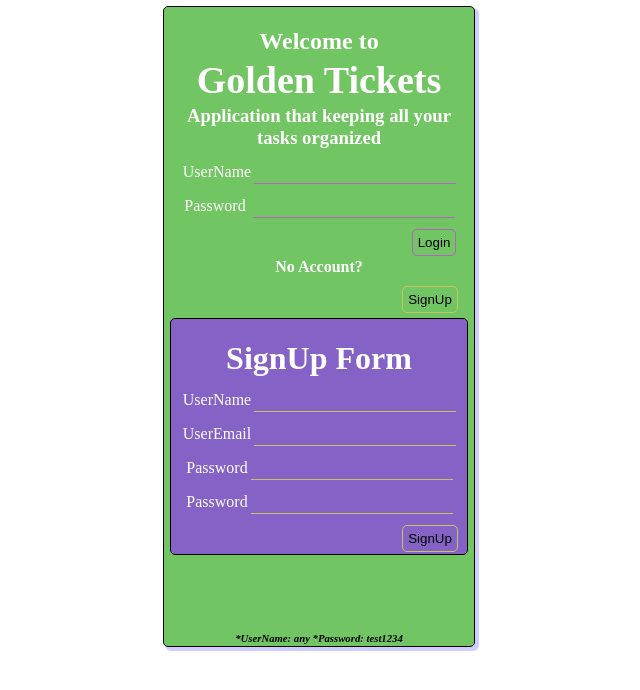
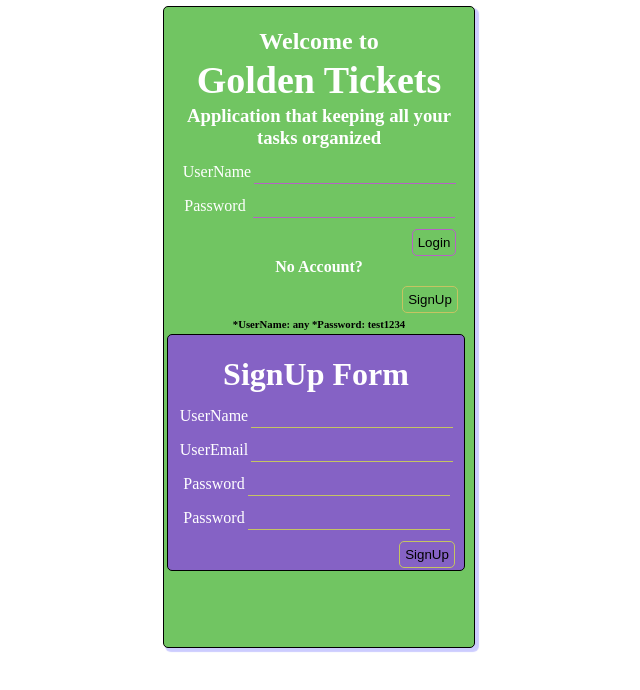
Before and after one commit to Roman123-game/Ticket_app, a React (Create React App) app: page / in a window 1280 px wide. Both pictures are taken after a click on the button "SignUp". Shown: the top 690 px of the page, without its empty margins (321-961 px from the left). Built offline with nearby package versions, Linux system fonts and the light colour scheme.

Commit message:
update settings.js

```diff
--- a/src/compon/Login/Login.css
+++ b/src/compon/Login/Login.css
@@ -8,6 +8,7 @@
 .login {
   color:white;
   width: 310px;
+  height: 640px;
   border: 1px solid black;
   border-radius: 5px;
   background-color:  #71C562;
@@ -43,7 +44,6 @@ input:focus {
 }
 
 .loginBottomMsg {
-  margin-top: 75px;
   color :black;
 }
 .item-enter {
--- a/src/compon/Login/Login.js
+++ b/src/compon/Login/Login.js
@@ -3,10 +3,7 @@ import { useContext, useState } from "react";
 import LoginContext from "./LoginContext";
 import SignContext from "../SignUp/SignContext";
 import SignUp from "../SignUp/SignUp";
-import {
-  CSSTransition,
-  TransitionGroup,
-} from 'react-transition-group';
+import { CSSTransition, TransitionGroup } from "react-transition-group";
 import { v4 as uuidv4 } from "uuid";
 
 const Login = (props) => {
@@ -66,18 +63,18 @@ const Login = (props) => {
           SignUp
         </button>
       </h4>
+      <h6 className="loginBottomMsg">
+        *UserName: any *Password: test1234
+      </h6>
+
       <TransitionGroup>
-    <CSSTransition key={uuidv4()}
-    timeout={500}
-    classNames="item">
-      <SignContext.Provider value={{ openSignUp, setOpenSignUp }}>
-        {openSignUp && <SignUp />}
-      </SignContext.Provider>
-      </CSSTransition>
+        <CSSTransition key={uuidv4()} timeout={500} classNames="item">
+          <SignContext.Provider value={{ openSignUp, setOpenSignUp }}>
+            {openSignUp && <SignUp />}
+          </SignContext.Provider>
+        </CSSTransition>
       </TransitionGroup>
-      <h6 className="loginBottomMsg">
-        <i>*UserName: any *Password: test1234</i>
-      </h6>
+
     </div>
   );
 };
--- a/src/compon/Settings/Settings.modal.css
+++ b/src/compon/Settings/Settings.modal.css
@@ -1,7 +1,7 @@
 .settings {
   display: inline-grid;
   color: black;
-  width: 300px;
+  width: 200px;
   height: auto;
   border: 1px solid black;
   border-radius: 5px;
@@ -11,8 +11,8 @@
   align-items: center;
   padding: 0;
   position: absolute;
-  top: 375px;
-  right: 10px;
+  top: 250px;
+  right: 0px;
   left: 10px;
   margin: 0;
 }
--- a/src/compon/SignUp/SignUp.css
+++ b/src/compon/SignUp/SignUp.css
@@ -5,10 +5,10 @@
   border: 1px solid black;
   border-radius: 5px;
   background-color: #8562C5;
-  margin: auto;
   text-align: center;
   align-items: center;
   padding: 0;
+  position: fixed;
 }
 .titleSignUp{
   margin-top: 20px;
--- a/src/compon/UserInfo/UserInfo.js
+++ b/src/compon/UserInfo/UserInfo.js
@@ -1,11 +1,10 @@
 import { FaUserCircle } from "react-icons/fa";
 import "./UserInfo.modal.css";
-
 
 const UserInfo = () => {
   return (
     <div className="userInfo">
-<FaUserCircle/>
+      <FaUserCircle/>
       <div>UserInfo:</div>
       <div>UserName:Any</div>
       <div>Email:Any@email.com</div>
--- a/src/compon/UserInfo/UserInfo.modal.css
+++ b/src/compon/UserInfo/UserInfo.modal.css
@@ -1,7 +1,6 @@
 .userInfo {
         color: black;
-        width: 300px;
-        height: auto;
+        width: 200px;
         border: 1px solid black;
         border-radius: 5px;
         background-color:rgba(192,192,192,0.9);
@@ -10,9 +9,9 @@
         align-items: center;
         padding: 0;
         position: absolute;
-        top:500px;
+        top:400px;
         bottom:0px;
-        right:10px;
+        right:0px;
         left:10px;
         margin: 0;
       }
```
